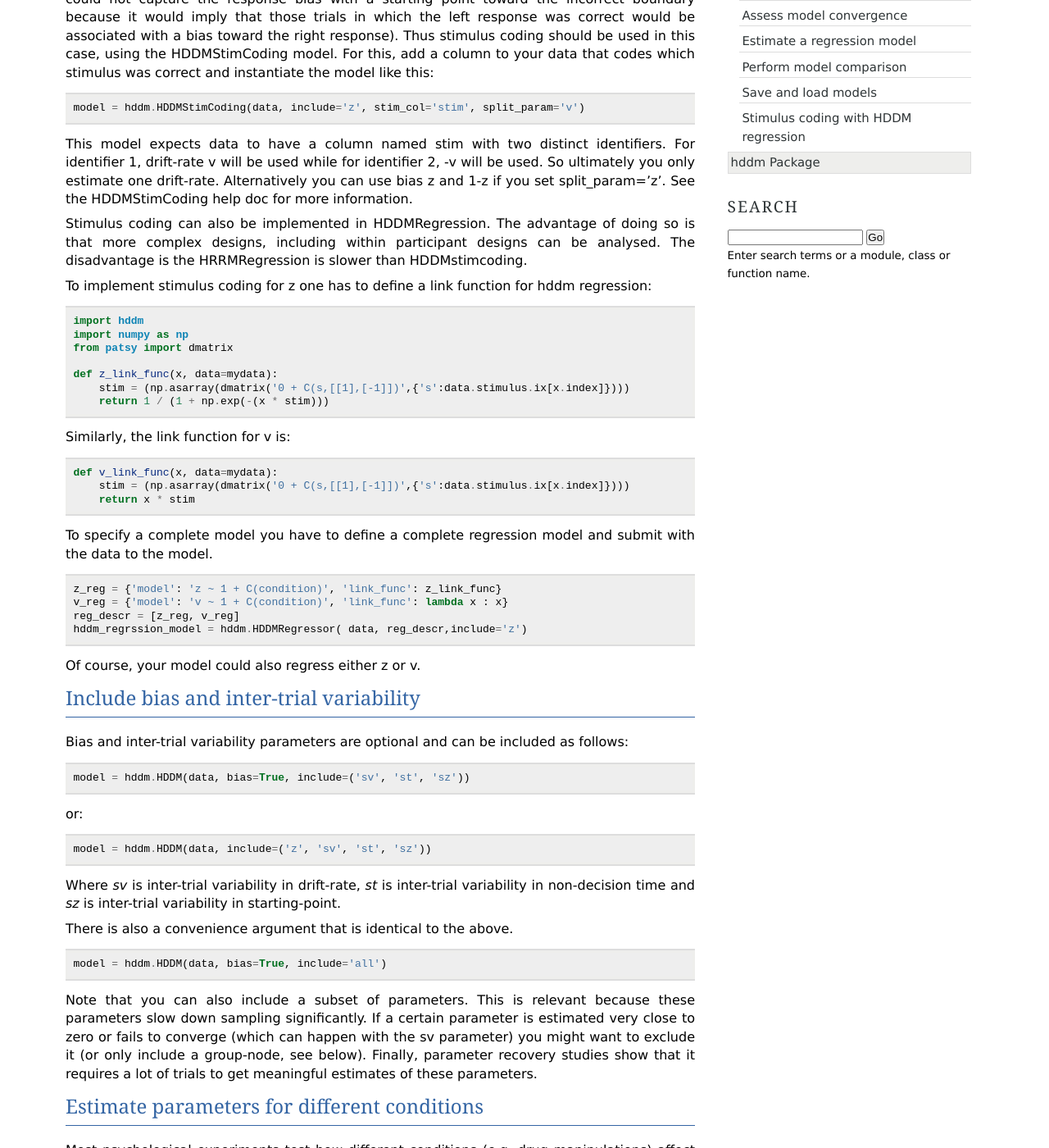
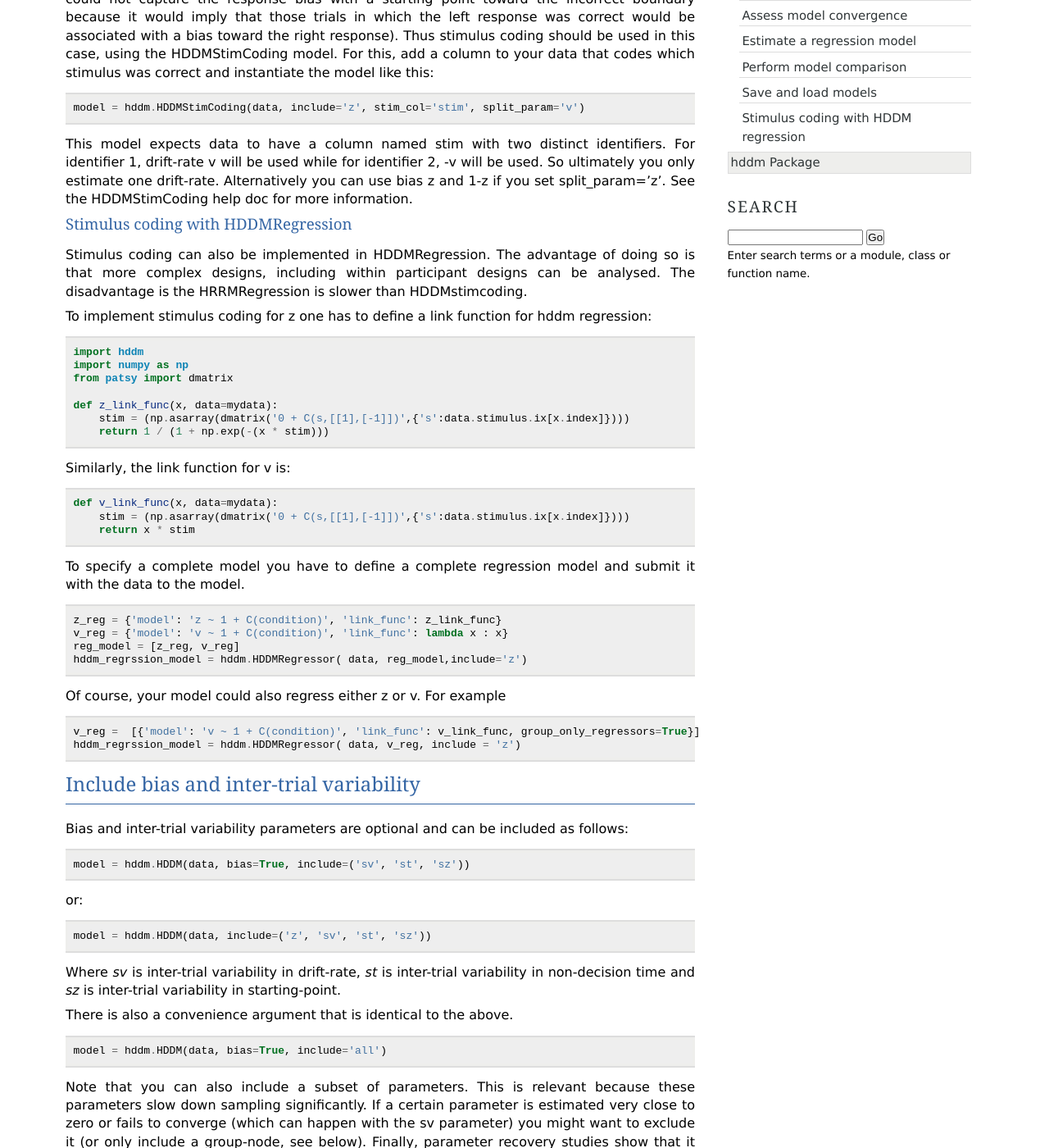
Before and after one commit to hddm-devs/hddm, a Sphinx documentation site: the page built from docs/source/howto.rst, in a window 1280 px wide and 1400 px high, scrolled down 488 px. Shown: the whole window at 82% size. Built offline with Sphinx 7.4.7, drawn with Linux system fonts in a browser that asks for light colours.

Commit message:
Update howto.rst
Added short description of stimulus coding with HDDMRegression to "Code subject responses" and a lengthy description of a model recovery test for stimulus coding with HDDM regression.

```diff
--- a/docs/source/howto.rst
+++ b/docs/source/howto.rst
@@ -40,6 +40,9 @@
 drift-rate. Alternatively you can use bias z and 1-z if you set
 split_param='z'. See the HDDMStimCoding help doc for more information.
 
+Stimulus coding with HDDMRegression
+***********************************
+
 Stimulus coding can also be implemented in HDDMRegression. The advantage of doing so is that more complex designs, including within participant designs can be analysed. The disadvantage is the HRRMRegression is slower than HDDMstimcoding.
 
 To implement stimulus coding for z one has to define a link function for hddm regression:
@@ -59,15 +62,19 @@
         stim = (np.asarray(dmatrix('0 + C(s,[[1],[-1]])',{'s':data.stimulus.ix[x.index]})))
         return x * stim
 
-To specify a complete model you have to define a complete regression model and submit with the data to the model.
+To specify a complete model you have to define a complete regression model and submit it with the data to the model.
 ::
 
     z_reg = {'model': 'z ~ 1 + C(condition)', 'link_func': z_link_func}
     v_reg = {'model': 'v ~ 1 + C(condition)', 'link_func': lambda x : x}
-    reg_descr = [z_reg, v_reg]
-    hddm_regrssion_model = hddm.HDDMRegressor( data, reg_descr,include='z')
+    reg_model = [z_reg, v_reg]
+    hddm_regrssion_model = hddm.HDDMRegressor( data, reg_model,include='z')
 
-Of course, your model could also regress either z or v.
+Of course, your model could also regress either z or v. For example
+::
+
+    v_reg =  [{'model': 'v ~ 1 + C(condition)', 'link_func': v_link_func, group_only_regressors=True}]
+    hddm_regrssion_model = hddm.HDDMRegressor( data, v_reg, include = 'z')
 
 
 Include bias and inter-trial variability
```
